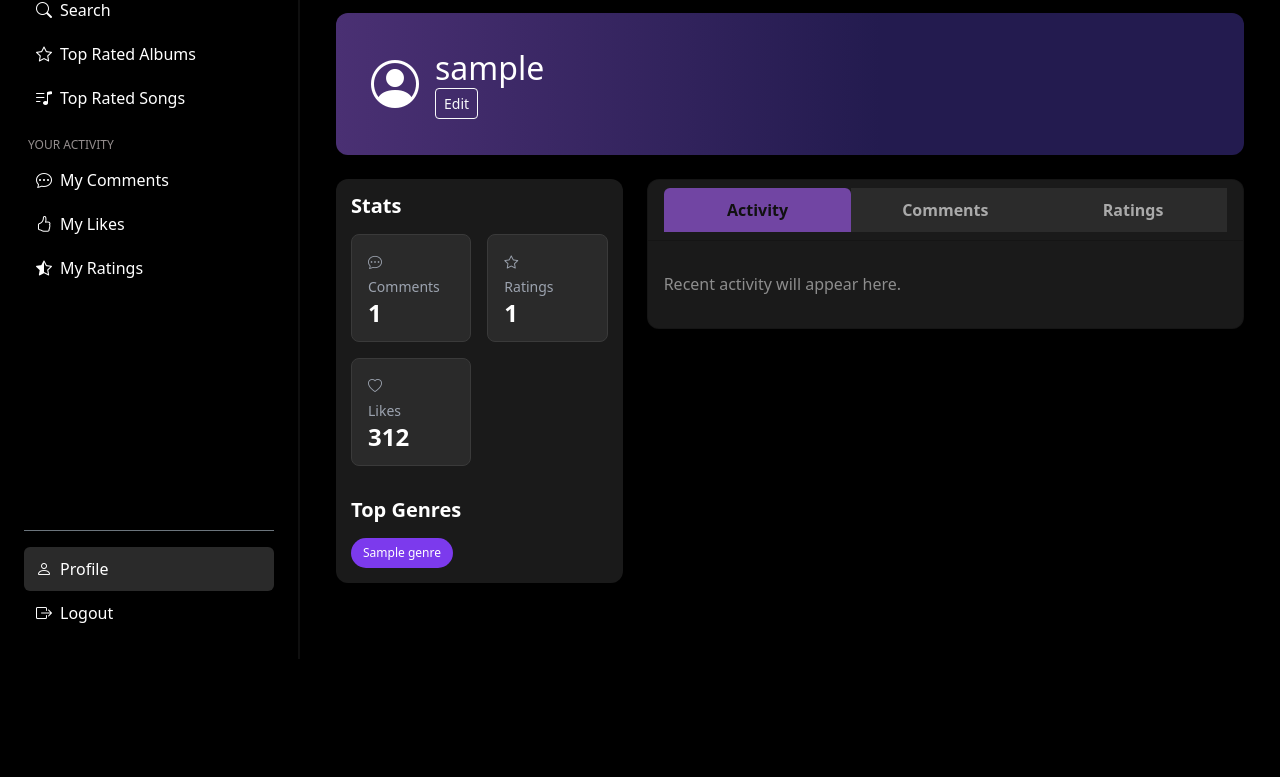
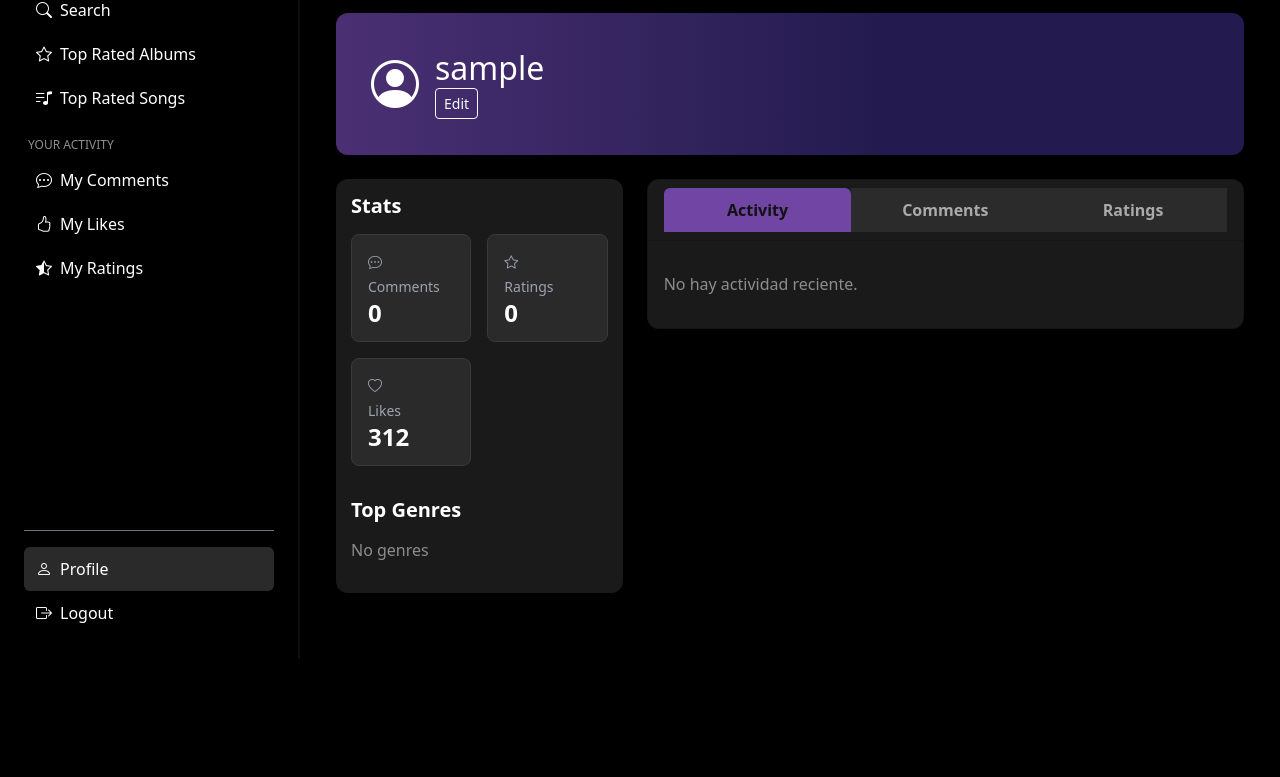
Before and after one commit to Terrychv/music-app-daw, a Django app: page /accounts/profile/ in a window 1280 px wide. Shown: the part 141-918 px from the top of the page. Run offline with Django 5.2, Linux system fonts and the light colour scheme; a user stored in the database is signed in; tables that the repository leaves empty hold one stand-in row (values such as "Sample post"); data that the repository does not hold is empty; parts of the project's set-up code (start-up, migrations or seed data) failed here and were passed over.

Commit message:
funcionamiento de la pestaña activity en profile

```diff
--- a/users/templates/users/profile.html
+++ b/users/templates/users/profile.html
@@ -85,7 +85,22 @@
                 </div>
                 <div class="card-body">
                     <div id="activity-tab" class="tab-content active">
-                        <p class="text-white-50">Recent activity will appear here.</p>
+                        {% if actividad %}
+                            <ul class="list-group">
+                                {% for a in actividad %}
+                                    <li class="list-group-item">
+                                        {% if a.tipo == "comentario" %}
+                                            {{ a.content }} <br>
+                                        {% elif a.tipo == "puntuacion" %}
+                                            <strong>{{ a.content_object }}</strong> on <strong>{{ a.value }} ⭐</strong><br>
+                                        {% endif %}
+                                        <small class="text-white-50">{{ a.created_at|timesince }} ago</small>
+                                    </li>
+                                {% endfor %}
+                            </ul>
+                        {% else %}
+                            <p class="text-white-50">No hay actividad reciente.</p>
+                        {% endif %}
                     </div>
 
                     <div id="comments-tab" class="tab-content" style="display:none">
--- a/users/views.py
+++ b/users/views.py
@@ -10,6 +10,7 @@
 from collections import Counter
 from django.contrib.auth import logout
 from django.http import JsonResponse
+from operator import attrgetter
 import json
 
 def login_view(request):
@@ -74,15 +75,23 @@
     album_genres = Genre.objects.filter(albums__ratings__in=album_ratings).annotate(count=Count('id'))
 
     # Combinar y ordenar por popularidad
-
-
     all_genres = list(chain(song_genres, album_genres))
     genre_counter = Counter([genre.name for genre in all_genres])
     top_genres = genre_counter.most_common(5)
+    # Añadir un atributo auxiliar a cada objeto para identificar su tipo
+    for c in comentarios:
+        c.tipo = 'comentario'
+
+    for p in puntuaciones:
+        p.tipo = 'puntuacion'
+
+    # Combinar y ordenar por fecha
+    actividad = sorted(chain(comentarios, puntuaciones), key=attrgetter('created_at'), reverse=True)
 
     return render(request, 'users/profile.html', {
         'comentarios': comentarios,
         'puntuaciones': puntuaciones,
+        'actividad': actividad,
         'likes_count': likes_count,
         'top_genres': top_genres,
     })
```
